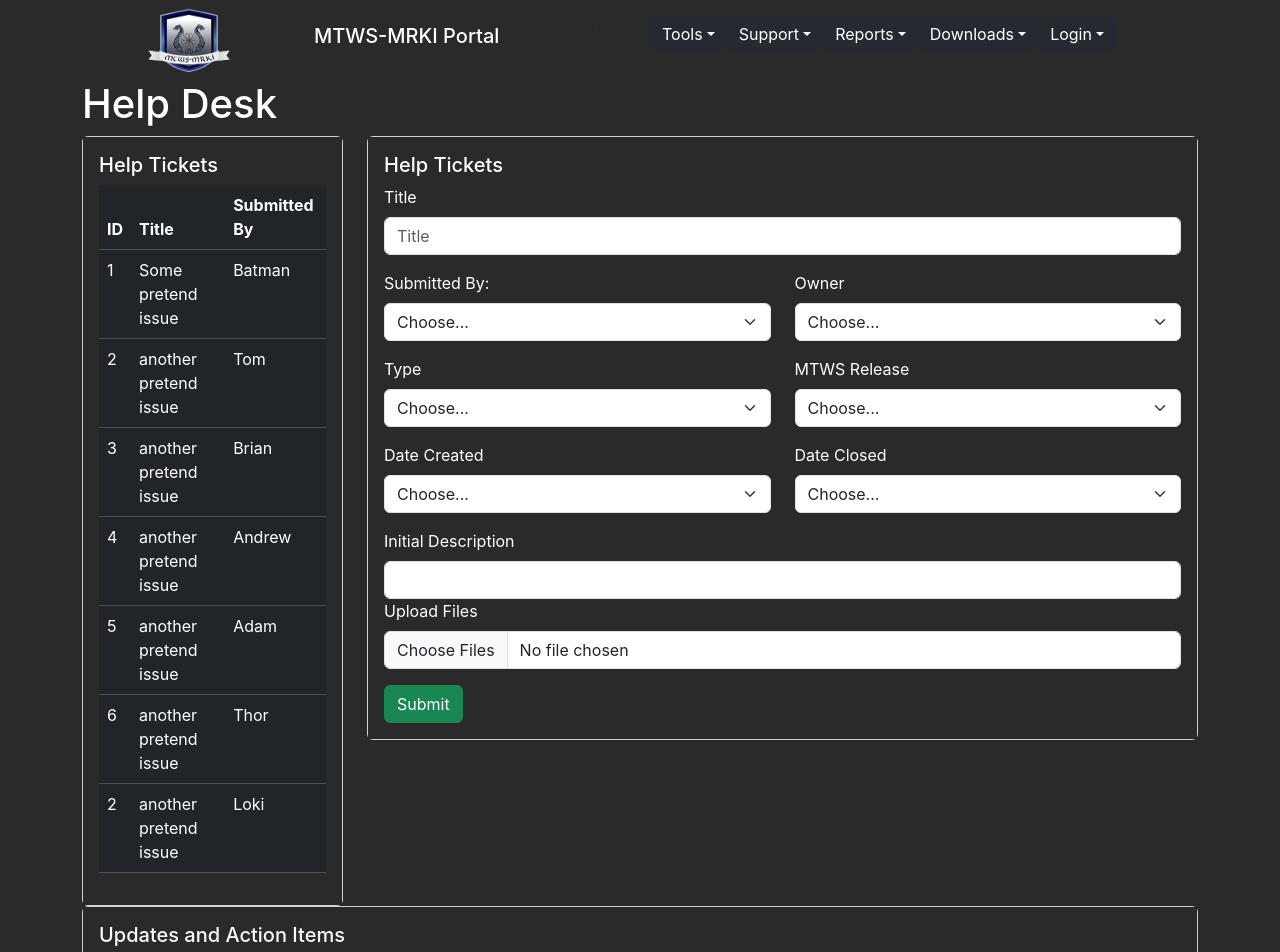
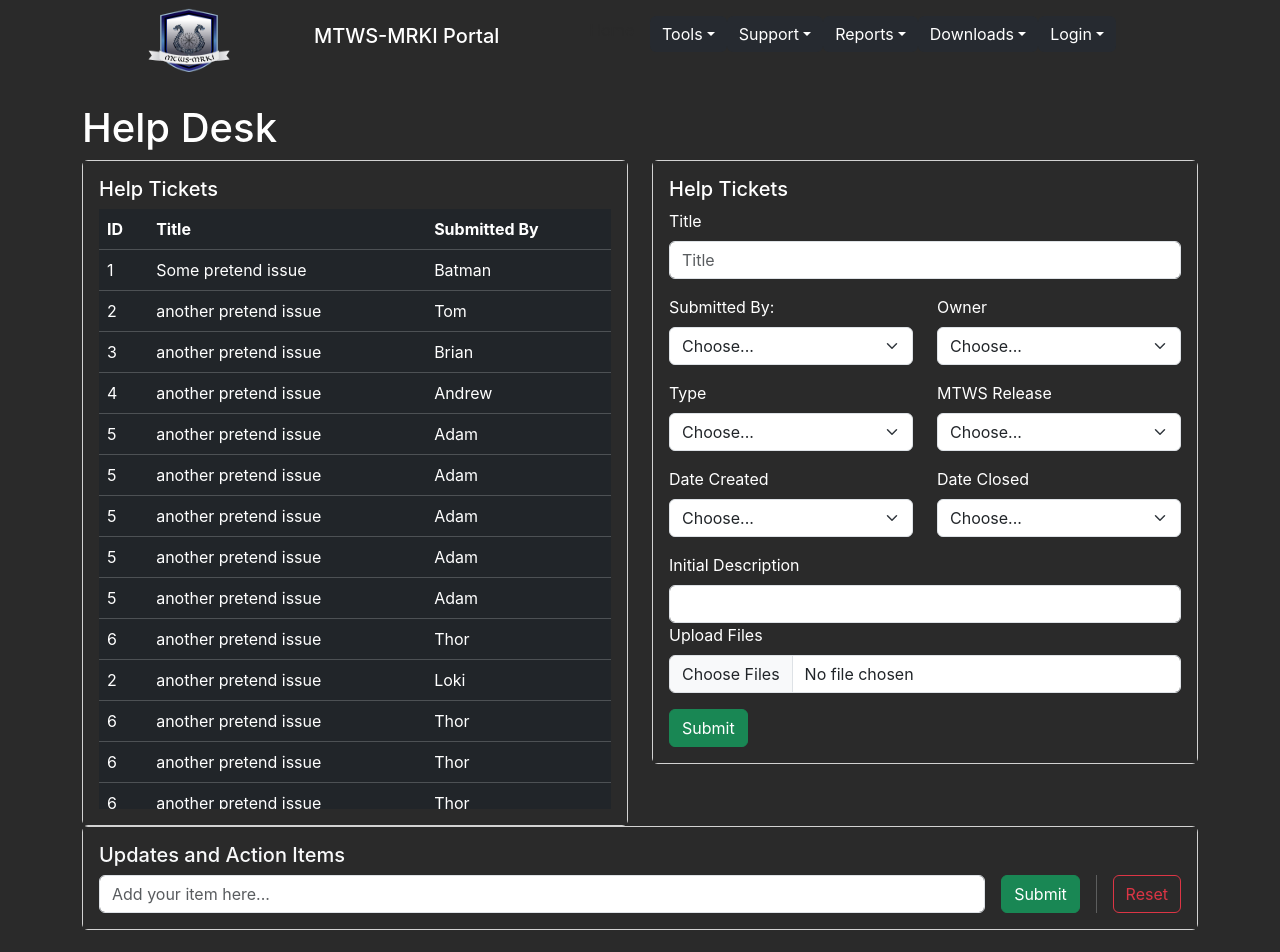
Before and after one commit to bridgetvon/mtws-portal, a React (Create React App) app: page /helpDesk in a window 1280 px wide. Shown: the top 952 px of the page. After the commit the page ends 930 px from the top, so only its background shows below. Built offline with nearby package versions, Linux system fonts and the light colour scheme.

Commit message:
added scrtollbar to table

```diff
--- /dev/null
+++ b/src/components/Table/Table.css
@@ -0,0 +1,5 @@
+#custom-table {
+    height: 600px;
+    max-height: 600px; /* Set the desired height for the container */
+    overflow-y: auto; /* Enable vertical scrollbar */
+  }
--- a/src/components/Table/Table.js
+++ b/src/components/Table/Table.js
@@ -1,9 +1,11 @@
 import Table from 'react-bootstrap/Table';
 import React from 'react';
 import MyForm from '../Form/Form';
+import './Table.css';
 
 function MyTable() {
   return (
+    <div id="custom-table">
     <Table variant="dark">
       <thead>
         <tr>
@@ -39,6 +41,26 @@ function MyTable() {
           <td>Adam</td>
         </tr>
         <tr>
+          <td>5</td>
+          <td>another pretend issue</td>
+          <td>Adam</td>
+        </tr>
+        <tr>
+          <td>5</td>
+          <td>another pretend issue</td>
+          <td>Adam</td>
+        </tr>
+        <tr>
+          <td>5</td>
+          <td>another pretend issue</td>
+          <td>Adam</td>
+        </tr>
+        <tr>
+          <td>5</td>
+          <td>another pretend issue</td>
+          <td>Adam</td>
+        </tr>
+        <tr>
           <td>6</td>
           <td>another pretend issue</td>
           <td>Thor</td>
@@ -48,8 +70,34 @@ function MyTable() {
           <td>another pretend issue</td>
           <td>Loki</td>
         </tr>
+        <tr>
+          <td>6</td>
+          <td>another pretend issue</td>
+          <td>Thor</td>
+        </tr>
+        <tr>
+          <td>6</td>
+          <td>another pretend issue</td>
+          <td>Thor</td>
+        </tr>
+        <tr>
+          <td>6</td>
+          <td>another pretend issue</td>
+          <td>Thor</td>
+        </tr>
+        <tr>
+          <td>6</td>
+          <td>another pretend issue</td>
+          <td>Thor</td>
+        </tr>
+        <tr>
+          <td>6</td>
+          <td>another pretend issue</td>
+          <td>Thor</td>
+        </tr>
       </tbody>
     </Table>
+    </div>
   );
 }
 
--- a/src/pages/HelpDesk/HelpDesk.js
+++ b/src/pages/HelpDesk/HelpDesk.js
@@ -10,7 +10,7 @@ function HelpDesk() {
             <Container>
                 <Row>
                     <Col>
-                        <h1 id="forum-title"> Help Desk </h1>
+                        <h1 id="forum-title" className="mt-4"> Help Desk </h1>
                     </Col>
                 </Row>
                 <Row>
@@ -22,7 +22,7 @@ function HelpDesk() {
                             </Card.Body>
                         </Card>
                     </Col>
-                    <Col xs={9}>
+                    <Col>
                         <Card style={{ color: '#fff' }}>
                             <Card.Body>
                                 <Card.Title>Help Tickets</Card.Title>
```
